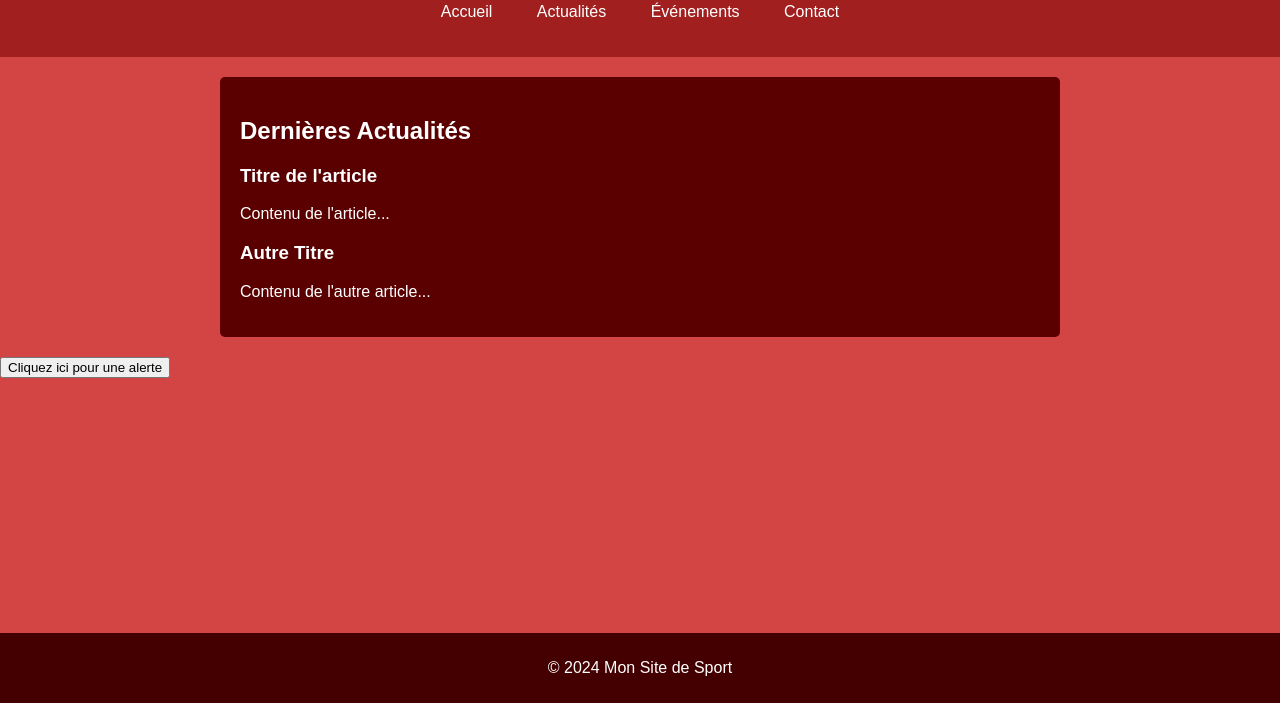
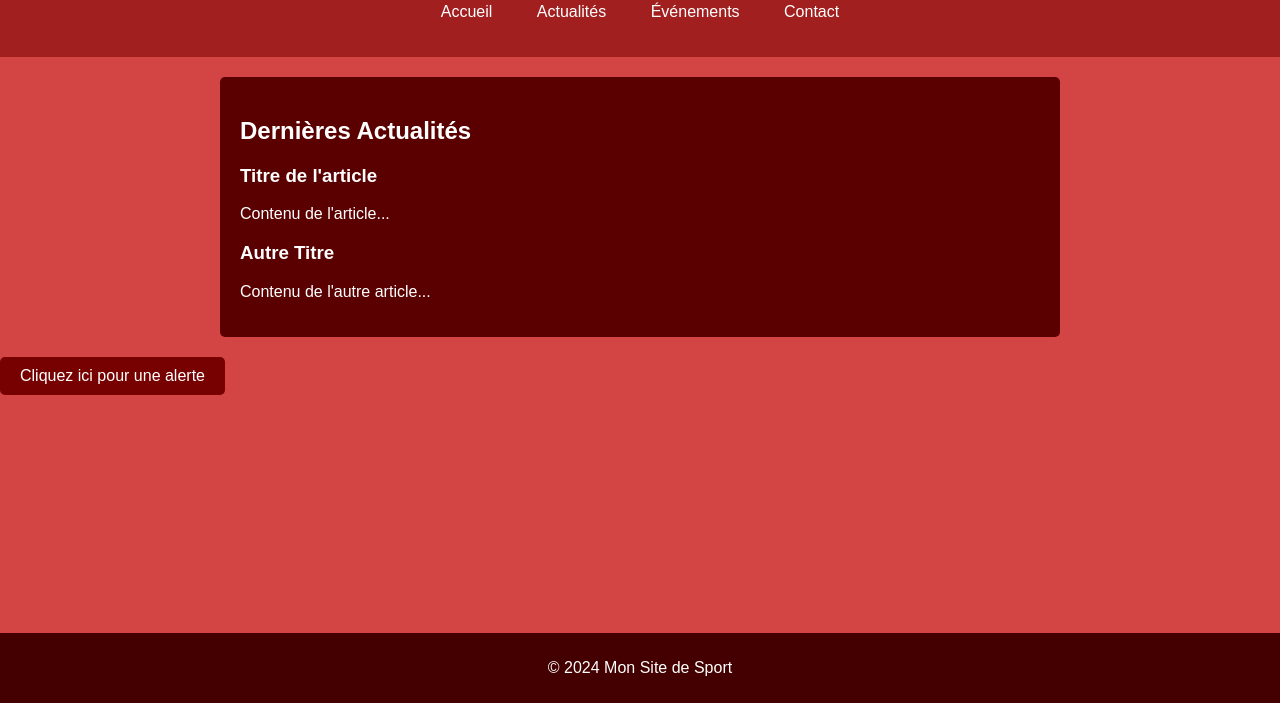
Before and after one commit to walaaben20/Site_web_de_sport, a plain HTML site: page index.html in a window 1280 px wide. Shown: the part 97-800 px from the top of the page. Drawn offline with Linux system fonts and the light colour scheme.

Commit message:
ajout-d'un-style-au-bouton

```diff
--- a/style.css
+++ b/style.css
@@ -43,3 +43,18 @@ footer {
     bottom: 0;
     width: 100%;
 }
+/* Ajouter du style au bouton */
+#bouton-alerte {
+    background-color: #770000; /* Rouge bordeaux foncé */
+    color: #fff; /* Texte en blanc */
+    padding: 10px 20px; /* Espacement intérieur */
+    border: none; /* Supprimer la bordure */
+    border-radius: 5px; /* Coins arrondis */
+    cursor: pointer; /* Curseur pointer */
+    font-size: 16px; /* Taille de police */
+}
+
+/* Ajouter un style au survol du bouton */
+#bouton-alerte:hover {
+    background-color: #880000; /* Rouge bordeaux un peu plus clair au survol */
+}
```
